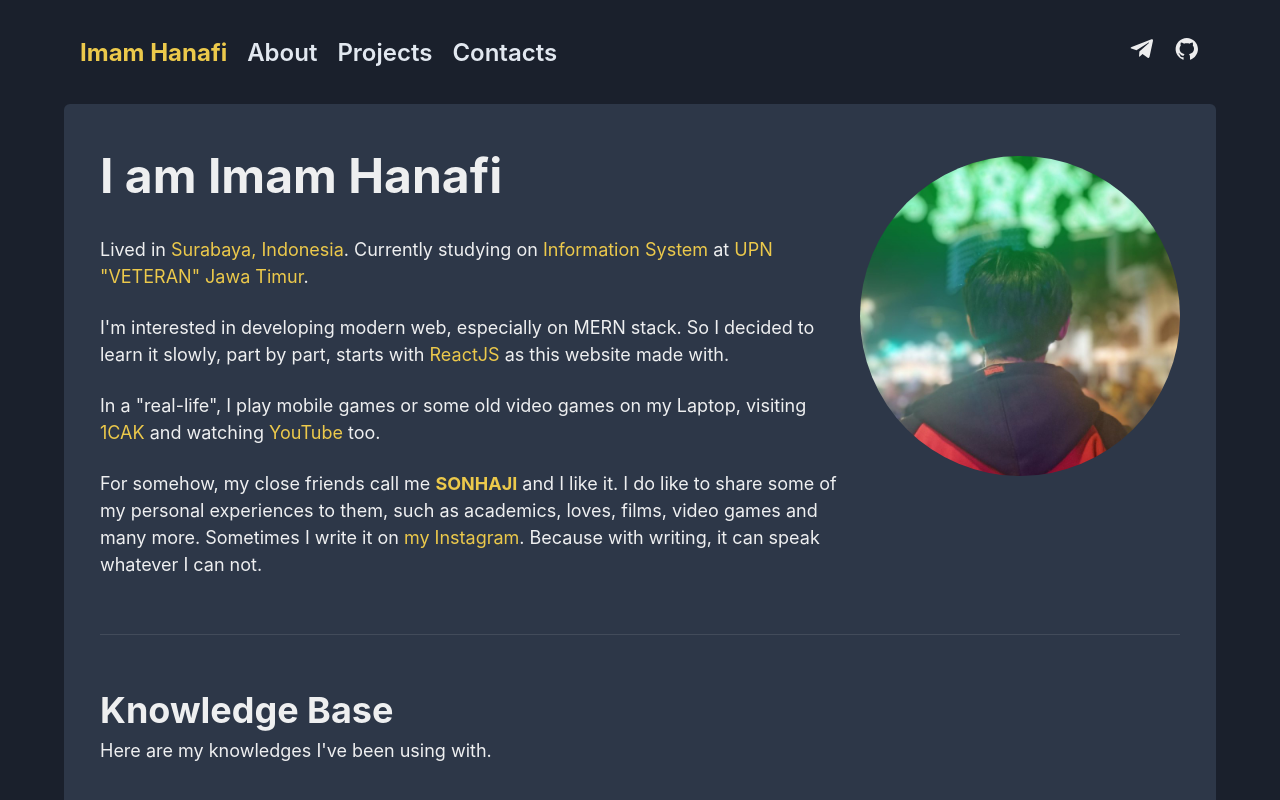
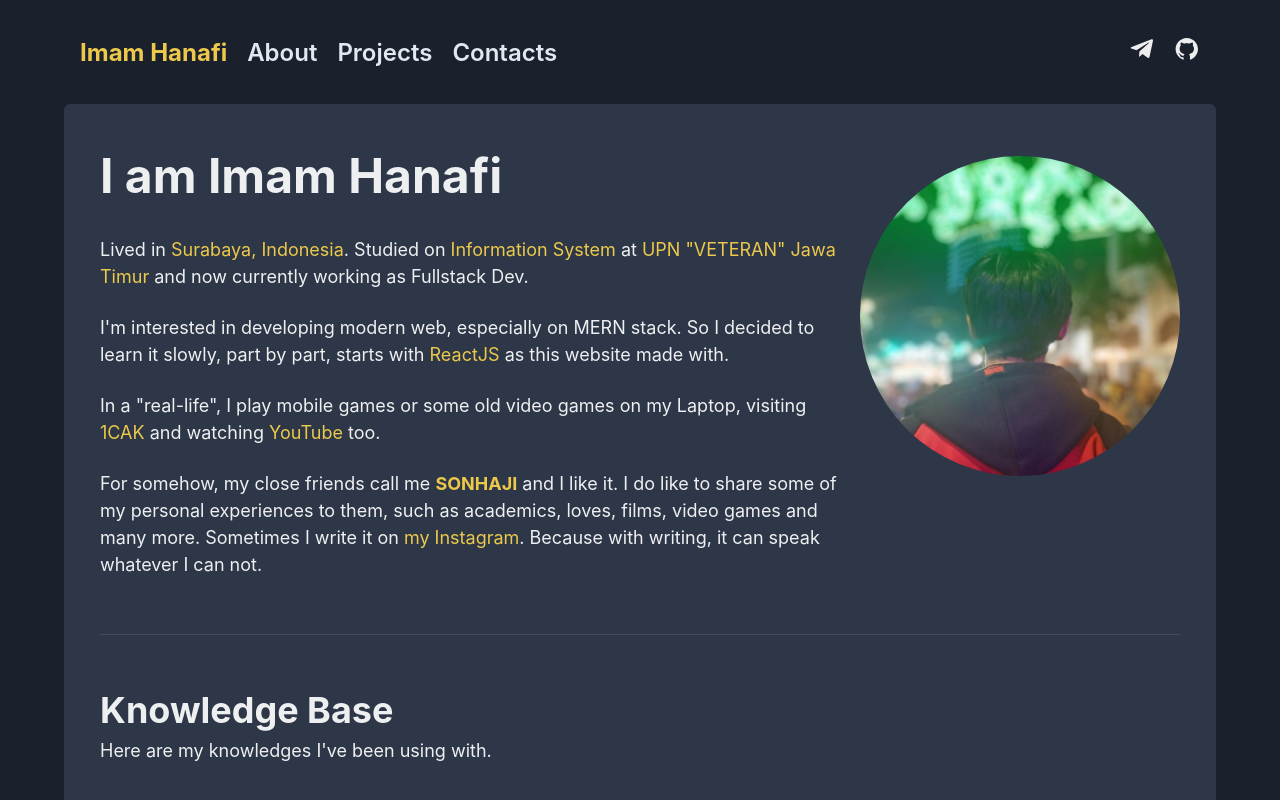
Before and after one commit to imamhanafi1998/sonhaji-landing-page, a React (Create React App) app: page /about in a window 1280 px wide. Shown: the top 800 px of the page. Built offline with nearby package versions, Linux system fonts and the light colour scheme; what spotify-web-api-js would draw is missing.

Commit message:
Update About.js

```diff
--- a/src/components/pages/About.js
+++ b/src/components/pages/About.js
@@ -57,7 +57,7 @@ const About = () => {
                 >
                   Surabaya, Indonesia
                 </Link>
-                . Currently studying on{" "}
+                . Studied on{" "}
                 <Link
                   href="http://sisfo.upnjatim.ac.id/"
                   isExternal
@@ -73,7 +73,7 @@ const About = () => {
                 >
                   UPN "VETERAN" Jawa Timur
                 </Link>
-                .
+                {" "}and now currently working as Fullstack Dev.
               </Text>
               <Text fontSize="lg" align="left">
                 I'm interested in developing modern web, especially on MERN
```
